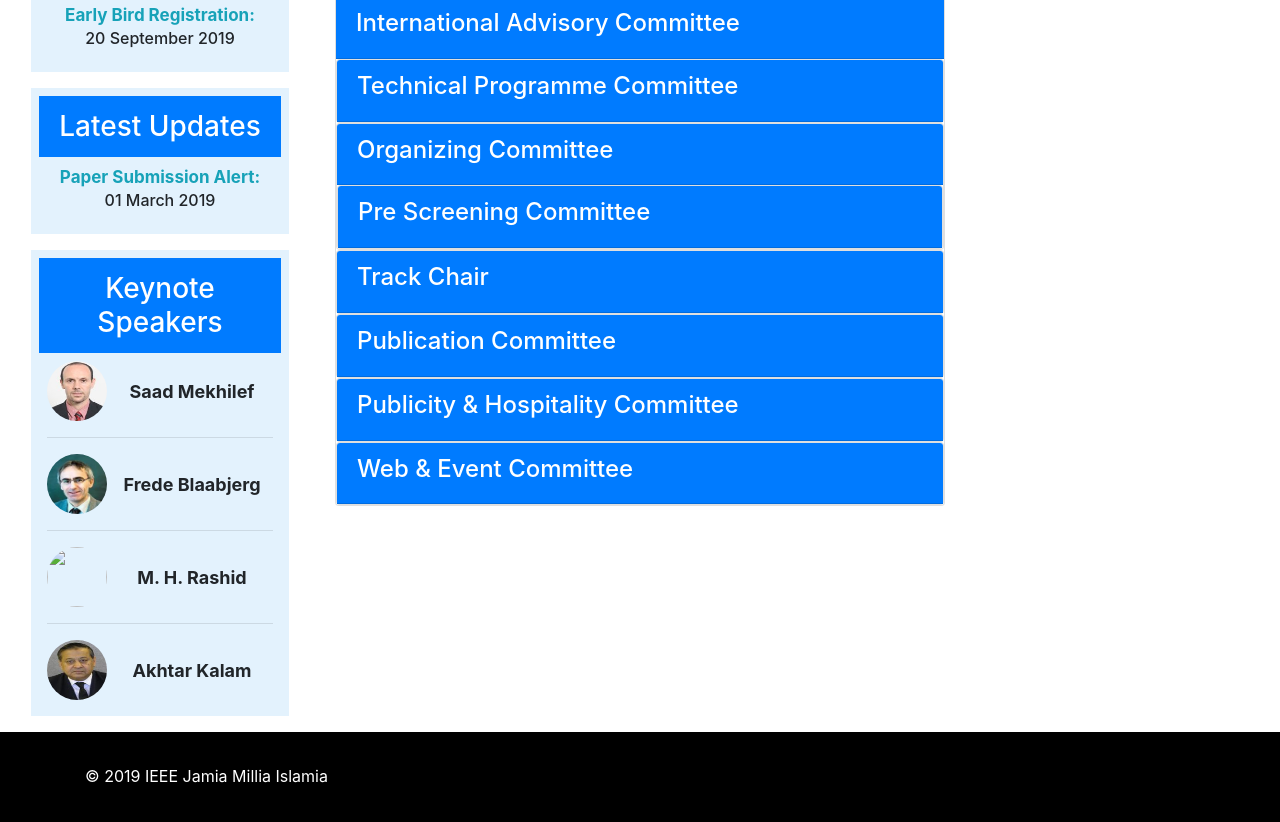
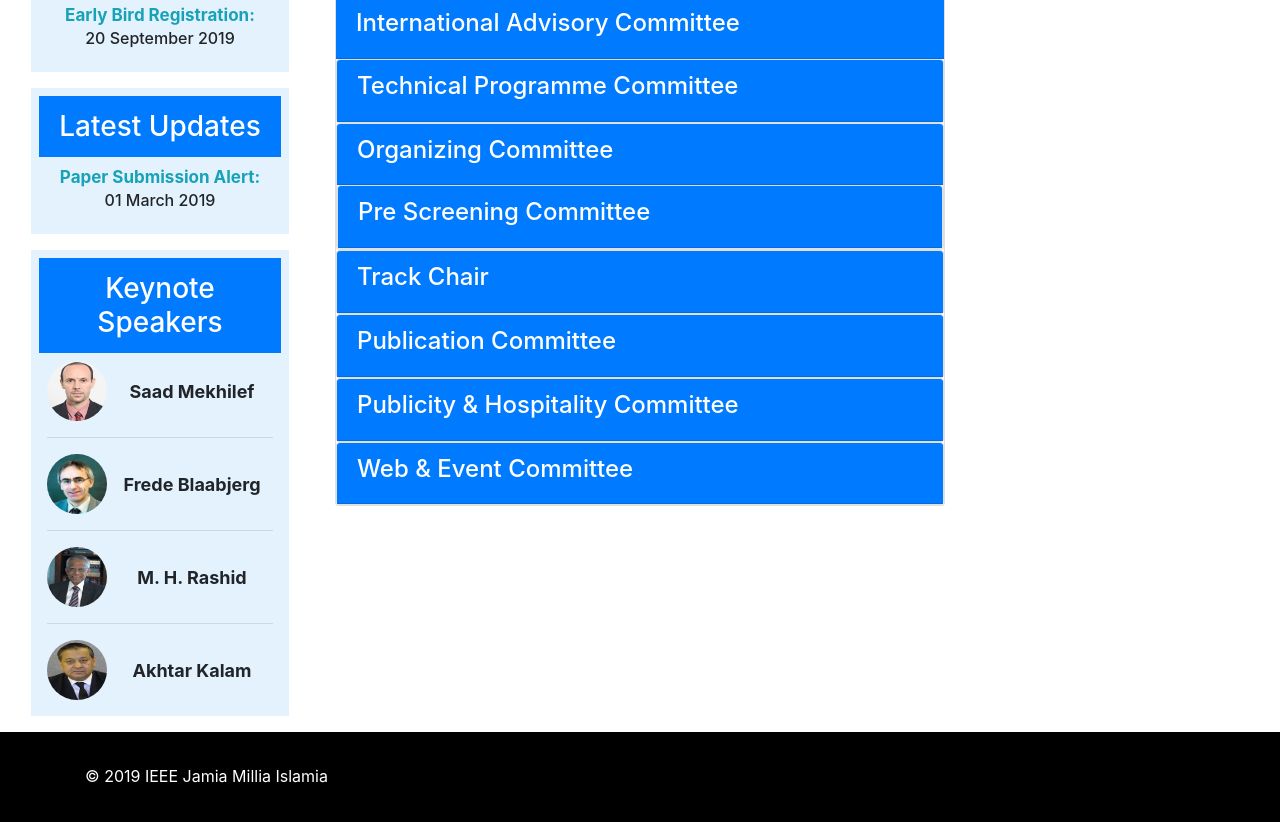
Before and after one commit to ieeejmi/icpeca, a plain HTML site: page committee.html in a window 1280 px wide. Shown: the part 995-1817 px from the top of the page. Drawn offline with nearby package versions, Linux system fonts and the light colour scheme.

Commit message:
Update committee.html

```diff
--- a/committee.html
+++ b/committee.html
@@ -107,7 +107,7 @@
             </div>
             <hr>
             <div class="media">
-              <img class="mr-1" style="height: 60px; width: 60px; border-radius: 50%;" src="static/img/MHR.jpg">
+              <img class="mr-1" style="height: 60px; width: 60px; border-radius: 50%;" src="static/img/MHRASHID.jpg">
               <div class="media-body align-self-center">
                 <div class="mt-0  font-weight-bold" style="font-size:18px;">M. H. Rashid</div>
               </div>
```
